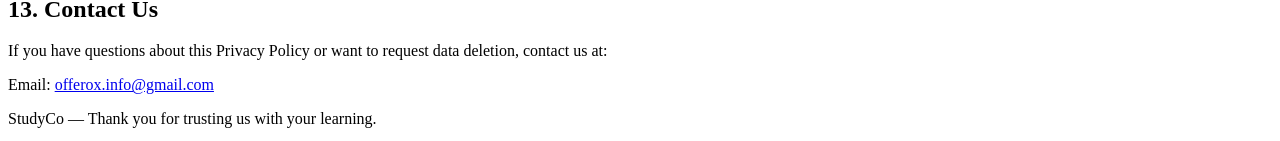
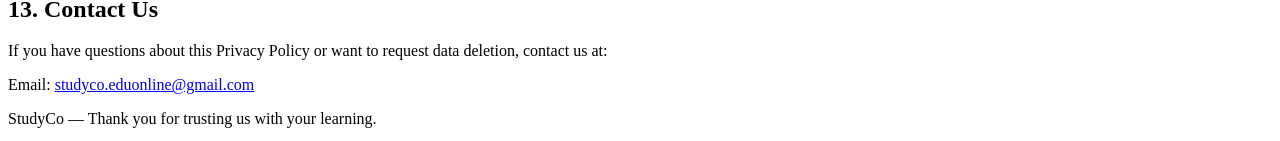
Before and after one commit to studyco-learning/studyco-landing-page, a Next.js app: page /PrivacyPolicy in a window 1280 px wide. Shown: the part 1354-1495 px from the top of the page. Built offline with nearby package versions, Linux system fonts and the light colour scheme.

Commit message:
mail changed

```diff
--- a/src/pages/PrivacyPolicy.tsx
+++ b/src/pages/PrivacyPolicy.tsx
@@ -1,8 +1,7 @@
-import React from "react";
 
 export default function PrivacyPolicy() {
   const effectiveDate = "2025-07-01"; // update as needed
-  const supportEmail = "offerox.info@gmail.com"; // replace if needed
+  const supportEmail = "studyco.eduonline@gmail.com"; // replace if needed
 
   return (
     <div className="min-h-screen bg-gradient-to-b from-amber-50 to-white p-6 md:p-12 font-sans text-gray-800">
```
